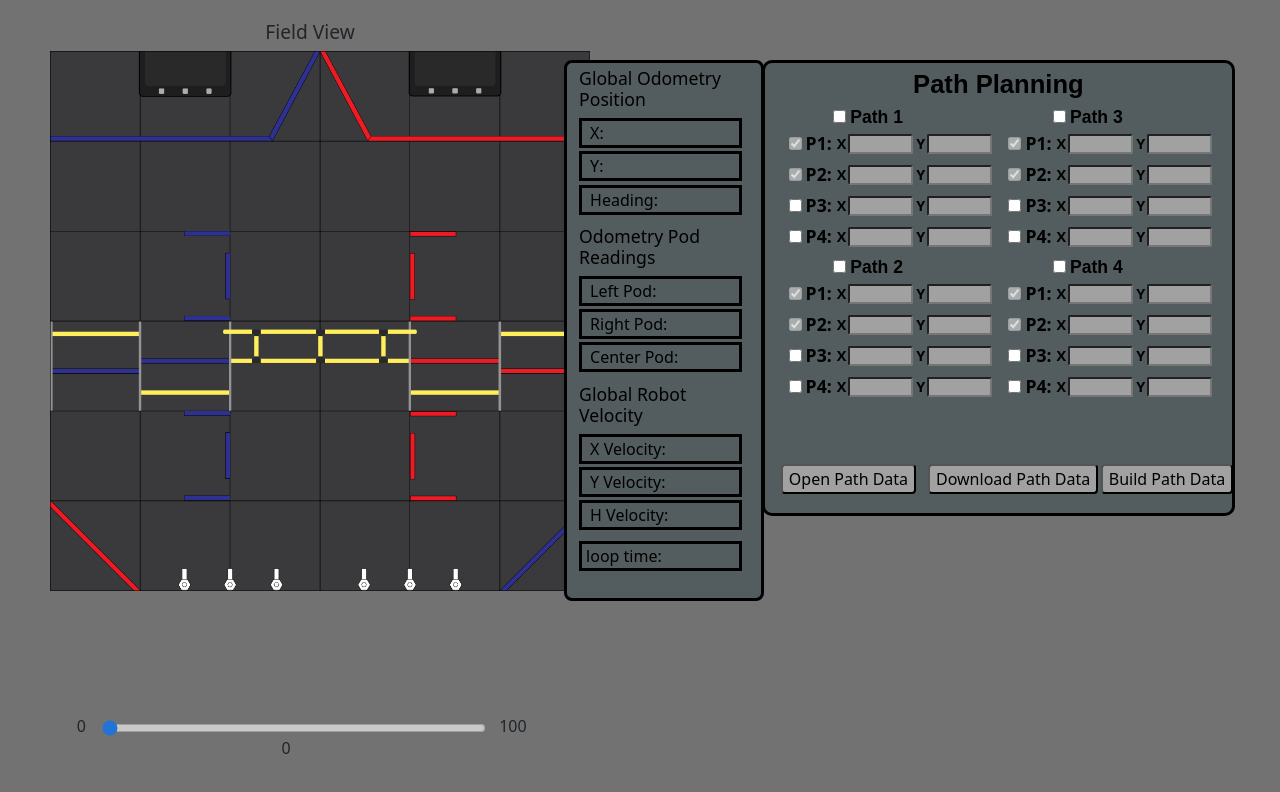
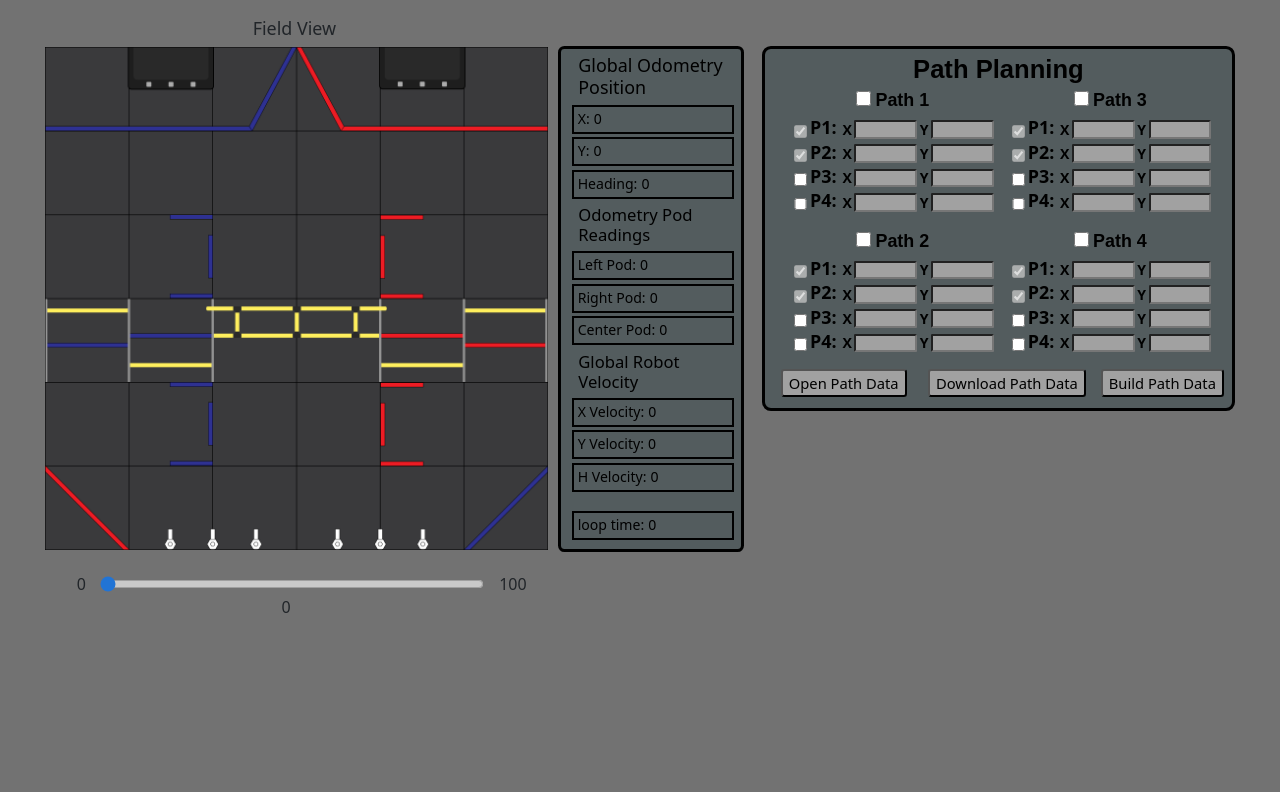
Before and after one commit to Weaponboy/Localization_Sim, a plain HTML site: page index.html in a window 1280 px wide. Drawn offline with nearby package versions, Linux system fonts and the light colour scheme.

Commit message:
vw positioning added

```diff
--- a/index.html
+++ b/index.html
@@ -21,43 +21,39 @@
 
         #backround {
             border-color: rgb(71, 70, 70);
-            width: 540px;
-            height: 540px;
-            margin-left: 50px;
-            margin-right: 30px;
-            margin-bottom: 10px;
-        }
-
-        #display {
             position: absolute;
-            top: 60%;
-            left: 92%;
+            top: 3.7vw;
+            left: 3.5vw;
+            width: 39.3vw;
+            height: 39.3vw;
         }
 
         #displayPath {
+            font-size: 1.15vw;
             position: absolute;
-            top: 58%;
-            left: 86%;
-            border-radius: 4px;
+            top: 28.8vw;
+            left: 86vw;
+            border-radius: 0.25vw;
             background-color: rgb(161, 161, 161);
         }
 
         #openPathFromFile {
+            font-size: 1.15vw;
             position: absolute;
-            top: 58%;
-            left: 61%;
-            border-radius: 4px;
+            top: 28.8vw;
+            left: 61vw;
+            border-radius: 0.25vw;
             z-index: 200;
             background-color: rgb(161, 161, 161);
         }
 
         #downloadData {
+            font-size: 1.15vw;
             position: absolute;
-            top: 58%;
-            left: 72.5%;
-            border-radius: 4px;
+            top: 28.8vw;
+            left: 72.5vw;
+            border-radius: 0.25vw;
             background-color: rgb(161, 161, 161);
-
         }
 
         #openPathFromFile :hover {
@@ -66,16 +62,16 @@
         }
 
         .point {
-            width: 2px;
-            height: 2px;
+            width: 0.125vw;
+            height: 0.125vw;
             background-color: rgb(0, 255, 34);
             /* Make it round */
             position: absolute;
         }
 
         .pointStatic {
-            width: 2px;
-            height: 2px;
+            width: 0.125vw;
+            height: 0.125vw;
             z-index: 200;
             background-color: rgb(204, 0, 255);
             position: absolute;
@@ -83,9 +79,9 @@
 
         #mySlider {
             position: absolute;
-            top: 90%;
-            left: 8%;
-            width: 30%;
+            top: 45vw;
+            left: 7.8vw;
+            width: 30vw;
             background: #d3d3d3;
             outline: none;
             opacity: 0.7;
@@ -95,231 +91,304 @@
 
         #robotPos {
             display: none;
-            width: 8px;
-            height: 8px;
+            width: 0.5vw;
+            height: 0.5vw;
             background-color: red;
             border-radius: 50%;
             position: absolute;
             z-index: 100;
         }
 
-        #robotBorder {
-            display: none;
-            width: 62px;
-            height: 62px;
-            background: none;
-            border-style: solid;
-            border-color: (255, 0, 0);
-            border-width: 3px;
-            position: absolute;
-            z-index: 100;
-        }
-
         .yLabel {
-            font-size: 90%;
+            font-size: 1.1vw;
+            padding-right: 0.2vw !important;
+            padding-left: 0.2vw !important;
             font-weight: 600;
-            margin-left: 3px;
-            margin-right: 2px;
             padding: 0;
-            margin-top: 3px;
         }
 
         .xLabel {
-            font-size: 90%;
+            font-size: 1.1vw;
+            padding-right: 0.2vw !important;
             font-weight: 600;
             padding: 0;
-            margin-left: 5px;
-            margin-right: 2px;
-            margin-top: 3px;
         }
 
         .pointBox {
-            display: inline-flex;
-            height: 25px;
-            width: 45%;
-            margin-left: 10px;
+            text-align: center;
+            height: 1.8vw !important;
+            width: 100%;
+            margin: 0.1vw;
         }
 
         .pointChecks {
             vertical-align: middle;
-            margin-top: 2px;
+            margin-top: 0.125vw;
         }
 
         .checkLabel {
-            font-size: 110%;
+            font-size: 1.4vw;
             font-weight: 600;
             padding: 0;
             margin: 0%;
-            margin-left: 4px;
+            margin-left: 0.25vw;
+            margin-right: 0.45vw;
+            margin-bottom: 0.4vw;
             vertical-align: middle;
         }
 
         .valueLabel {
-            width: 65px;
-            height: 20px;
-            border-radius: 2px;
+            width: 4.9vw;
+            height: 1.45vw;
+            border-radius: 0.125vw;
             vertical-align: middle;
-            margin-top: 4px;
-            font-size: 90%;
-            font-weight: 600;
+            /* margin-top: 0.25vw; */
+            font-size: 1.1vw;
+            font-weight: 500;
             background-color: rgb(161, 161, 161);
+            margin-bottom: 0.15vw;
         }
 
         .pathHeadings {
-            font-size: 110%;
+            font-size: 1.4vw;
             font-weight: 600;
             font-family: Arial, Helvetica, sans-serif;
             padding: 0;
             margin: 0;
-            text-align: center;
         }
 
         .pathHeadingsBox {
             text-align: center;
             width: 100%;
             accent-color: rgba(2, 52, 82, 0.822);
-
+            height: 2vw;
         }
 
         .pointBoxes {
-            width: 85%;
-            height: 150px;
+            width: 100%;
+            height: 11vw;
         }
 
         .pointChecks {
             accent-color: rgba(2, 52, 82, 0.822);
+            width: 1.01vw;
+            height: 1.01vw;
+        }
+
+        .borderBox {
+            text-align: left;
+            font-size: 1.2vw;
+            font-weight: 500;
+            border-style: solid;
+            padding-bottom: 0 !important;
+            padding-top: 0 !important;
+            margin-top: 0 !important;
+            border-width: 0.2vw;
+            width: 100%;
+            margin-bottom: 0.3vw;
+        }
+
+        .groupBox {
+            margin-top: 0.4vw;
+            width: 13.5vw;
+            padding-left: 6%;
+        }
+
+        .valuesDisplay {
+            text-align: left;
+            margin: 0;
+            font-size: 1.1vw;
+            font-weight: 500;
+            padding-top: 0.3vw;
+            display: inline-block;
+        }
+
+        .labelDisplay {
+            text-align: left;
+            margin: 0;
+            font-size: 1.1vw;
+            font-weight: 500;
+            padding-top: 0.3vw;
+            padding-bottom: 0.3vw;
+            padding-left: 0.3vw;
+            display: inline-block;
+        }
+
+        .bigCheck {
+            width: 1.2vw;
+            height: 1.2vw;
+        }
+
+        #robotBorder {
+            display: none;
+            width: 4.4vw;
+            height: 4.4vw;
+            background: none;
+            border-style: solid;
+            border-color: (255, 0, 0);
+            border-width: 0.2vw;
+            position: absolute;
+            z-index: 100;
         }
     </style>
 
 </head>
 
-<body style="display: inline-flex;">
+<body>
 
-    <div id="drop_zone" style="height: fit-content; width: fit-content;">
-        <h1 style="font-size: 120%; text-align: center; margin-top: 20px;">Field View</h1>
+    <div id="drop_zone" style="height: 43vw; width: 43vw;">
+
+        <h1 style="font-size: 1.4vw; text-align: center; margin-top: 1.4vw; padding-left: 3vw;">Field View</h1>
+
         <img ondrop="dropHandler(event);" ondragover="dragOverHandler(event);"
             src="images/custom-centerstage-field-diagrams-works-with-meepmeep-v0-uqcy8o9sfpob1.png" id="backround"
             alt="">
+
         <div id="robotPos"></div>
+
         <div id="robotBorder"></div>
+
     </div>
 
     <input type="range" min="0" max="0" value="0" class="slider" id="mySlider">
-    <div id="sliderValue" style="position: absolute; top: 92%; left: 22%;">50</div>
-    <div id="start" style="position: absolute; top: 89.2%; left: 6%;">0</div>
-    <div id="end" style="position: absolute; top: 89.2%; left: 39%;">100</div>
+    <div id="sliderValue" style="position: absolute; top: 46.5vw; left: 22vw;">50</div>
+    <div id="start" style="position: absolute; top: 44.65vw; left: 6vw;">0</div>
+    <div id="end" style="position: absolute; top: 44.65vw; left: 39vw;">100</div>
 
     <div
-        style="position: absolute; top: 7.5%; left: 44.1%; height: 541px; width: 200px; background-color: rgb(83, 92, 94); border-style: solid; border-radius: 8px; color: black;">
-        <div id="globalPosition" style="margin-top: 5px; width: 90%; padding-left: 6%;">
-            <h1 style="font-size: 110%;">Global Odometry Position</h1>
-            <div
-                style="text-align: center; font-size: 100%; font-weight: 500; border-style: solid; padding: 0; height: fit-content; width: 100%; display: inline-flex; margin-bottom: 0.2rem;  padding-left: 0.5rem;">
-                X: <h2 id="XPosition"
-                    style=" text-align: center; margin: 0; font-size: 100%; font-weight: 500;  padding-left: 0.5rem; padding-top: 2px;">
+        style="position: absolute; top: 3.6vw; left: 43.6vw; height: 39.5vw; width: 14.5vw; background-color: rgb(83, 92, 94); border-style: solid; border-radius: 0.5vw; border-width: 0.25vw; color: black;">
+
+        <div id="globalPosition" class="groupBox">
+            <h1 style="font-size: 1.4vw; margin: 0.5vw;">Global Odometry Position</h1>
+            <div class="borderBox">
+                <h2 class="labelDisplay">
+                    X:
+                </h2>
+                <h2 id="XPosition" class="valuesDisplay">
+                    0
                 </h2>
             </div>
-            <div
-                style="font-size: 100%; font-weight: 500; border-style: solid; padding: 0; height: fit-content; width: 100%; display: inline-flex; margin-bottom: 0.2rem;  padding-left: 0.5rem;">
-                Y: <h2 id="YPosition"
-                    style="font-size: 100%; font-weight: 500; margin: 0;  padding-left: 0.5rem;  padding-top: 2px;">
+            <div class="borderBox">
+                <h2 class="labelDisplay">
+                    Y:
+                </h2>
+                <h2 id="YPosition" class="valuesDisplay">
+                    0
                 </h2>
             </div>
-            <div
-                style="font-size: 100%; font-weight: 500; border-style: solid; padding: 0; height: fit-content; width: 100%; display: inline-flex; margin-bottom: 0.2rem;  padding-left: 0.5rem;">
-                Heading: <h2 id="Heading"
-                    style=" margin: 0; font-size: 100%; font-weight: 500; padding-left: 0.5rem;  padding-top: 2px;">
+            <div class="borderBox">
+                <h2 class="labelDisplay">
+                    Heading:
+                </h2>
+                <h2 id="Heading" class="valuesDisplay">
+                    0
                 </h2>
             </div>
         </div>
 
-        <div id="globalPosition" style="margin-top: 8px; width: 90%; padding-left: 6%;">
-            <h1 style="font-size: 110%;">Odometry Pod Readings</h1>
-            <div
-                style="border-style: solid; font-weight: 500; font-size: 100%; padding: 0; height: fit-content; width: 100%; display: inline-flex; margin-bottom: 0.2rem;  padding-left: 0.5rem;">
-                Left Pod: <h2 id="LeftPod"
-                    style=" margin: 0; font-size: 100%; font-weight: 500; padding-left: 0.5rem;  padding-top: 2px;">
+        <div id="globalPosition" class="groupBox">
+            <h1 style="font-size: 1.3vw; margin: 0.5vw;">Odometry Pod Readings</h1>
+            <div class="borderBox">
+                <h2 class="labelDisplay">
+                    Left Pod:
+                </h2>
+                <h2 id="LeftPod" class="valuesDisplay">
+                    0
                 </h2>
             </div>
-            <div
-                style="border-style: solid; font-weight: 500; font-size: 100%; padding: 0; height: fit-content; width: 100%; display: inline-flex; margin-bottom: 0.2rem;  padding-left: 0.5rem;">
-                Right Pod: <h2 id="RightPod"
-                    style=" margin: 0; font-size: 100%; font-weight: 500; padding-left: 0.5rem;  padding-top: 2px;">
+            <div class="borderBox">
+                <h2 class="labelDisplay">
+                    Right Pod:
+                </h2>
+                <h2 id="RightPod" class="valuesDisplay">
+                    0
                 </h2>
             </div>
-            <div
-                style="border-style: solid; font-weight: 500; font-size: 100%; padding: 0; height: fit-content; width: 100%; display: inline-flex; margin-bottom: 0.2rem;  padding-left: 0.5rem;">
-                Center Pod: <h2 id="CenterPod"
-                    style=" margin: 0; font-size: 100%; font-weight: 500; padding-left: 0.5rem;  padding-top: 2px;">
+            <div class="borderBox">
+                <h2 class="labelDisplay">
+                    Center Pod:
+                </h2>
+                <h2 id="CenterPod" class="valuesDisplay">
+                    0
                 </h2>
             </div>
         </div>
 
-        <div id="globalPosition" style="margin-top: 8px; width: 90%; padding-left: 6%;">
-            <h1 style="font-size: 110%;">Global Robot Velocity</h1>
-            <div
-                style="border-style: solid; font-size: 100%; font-weight: 500; padding: 0; height: fit-content; width: 100%; display: inline-flex; margin-bottom: 0.2rem;  padding-left: 0.5rem;">
-                X Velocity: <h2 id="XVelo"
-                    style=" margin: 0; font-size: 100%; font-weight: 500; padding-left: 0.5rem;  padding-top: 2px;">
+        <div id="globalPosition" class="groupBox">
+            <h1 style="font-size: 1.3vw; margin: 0.5vw;">Global Robot Velocity</h1>
+            <div class="borderBox">
+                <h2 class="labelDisplay">
+                    X Velocity:
+                </h2>
+                <h2 id="XVelo" class="valuesDisplay">
+                    0
                 </h2>
             </div>
-            <div
-                style="border-style: solid; font-size: 100%; font-weight: 500; padding: 0; height: fit-content; width: 100%; display: inline-flex; margin-bottom: 0.2rem;  padding-left: 0.5rem;">
-                Y Velocity: <h2 id="YVelo"
-                    style=" margin: 0; font-size: 100%; font-weight: 500; padding-left: 0.5rem;  padding-top: 2px;">
+            <div class="borderBox">
+                <h2 class="labelDisplay">
+                    Y Velocity:
+                </h2>
+                <h2 id="YVelo" class="valuesDisplay">
+                    0
                 </h2>
             </div>
-            <div
-                style="border-style: solid; font-size: 100%; font-weight: 500; padding: 0; height: fit-content; width: 100%; display: inline-flex; margin-bottom: 0.2rem;  padding-left: 0.5rem;">
-                H Velocity: <h2 id="HeadingVelo"
-                    style=" margin: 0; font-size: 100%; font-weight: 500; padding-left: 0.5rem;  padding-top: 2px;">
+            <div class="borderBox">
+                <h2 class="labelDisplay">
+                    H Velocity:
+                </h2>
+                <h2 id="HeadingVelo" class="valuesDisplay">
+                    0
                 </h2>
             </div>
         </div>
 
-        <div
-            style="margin-left: 6%; margin-top: 8px; width: 83.8%; border-style: solid; font-size: 100%; font-weight: 500; padding: 0; height: fit-content; display: inline-flex; margin-bottom: 0.2rem;  padding-left: 4px;">
-            loop time: <h2 id="loopTimeDis"
-                style="font-size: 100%; font-weight: 500; padding: 0; margin: 0; height: fit-content; padding-left: 0px; padding-top: 2px;">
+        <div class="groupBox" style="margin-top: 1.5vw;">
+            <div class="borderBox">
+                <h2 class="labelDisplay">
+                    loop time:
                 </h2>
+                <h2 id="loopTimeDis" class="valuesDisplay">
+                    0
+                </h2>
+            </div>
         </div>
 
     </div>
 
     <div id="pointsStorage"
-        style="position: absolute; top: 7.5%; left: 59.5%; height: 57%; width: 37%; background-color: rgb(83, 92, 94); color: black; border-radius: 10px; border-style: solid;">
+        style="position: absolute; top: 3.6vw; left: 59.5vw; height: 28.5vw; width: 37vw; background-color: rgb(83, 92, 94); color: black; border-radius: 0.7vw; border-style: solid;">
 
         <h1
-            style="font-size: 160%; font-family: Arial, Helvetica, sans-serif; text-align: center; font-weight: 600; margin: 0; padding-top: 6px;">
+            style="font-size: 2vw; font-family: Arial, Helvetica, sans-serif; text-align: center; font-weight: 600; margin: 0; padding-top: 0.4vw;">
             Path Planning</h1>
 
-        <div style="width: 45%; height: 300px; position: absolute; top:9%; left: 3%;">
+        <div style="width: 17vw; height: 22vw; position: absolute; top:3vw; left: 1.5vw;">
             <div id="firstPath" class="pointBoxes">
                 <div class="pathHeadingsBox">
-                    <input type="checkbox" id="Path1">
+                    <input type="checkbox" id="Path1" class="bigCheck">
                     <label class="pathHeadings" for="Path1">Path 1</label>
                 </div>
             </div>
 
             <div id="secondPath" class="pointBoxes">
                 <div class="pathHeadingsBox">
-                    <input type="checkbox" id="Path2">
+                    <input type="checkbox" id="Path2" class="bigCheck">
                     <label class="pathHeadings" for="Path2">Path 2</label>
                 </div>
             </div>
         </div>
 
-        <div style="width: 45%; float: inline-end; height: 300px; position: absolute; top: 9%; left: 50%;">
+        <div style="width: 17vw; float: inline-end; height: 22vw; position: absolute; top: 3vw; left: 18.5vw;">
             <div id="thirdPath" class="pointBoxes">
                 <div class="pathHeadingsBox">
-                    <input type="checkbox" id="Path3" onclick="">
+                    <input type="checkbox" id="Path3" class="bigCheck">
                     <label class="pathHeadings" for="Path3">Path 3</label>
                 </div>
             </div>
 
             <div id="forthPath" class="pointBoxes">
                 <div class="pathHeadingsBox">
-                    <input type="checkbox" id="Path4">
+                    <input type="checkbox" id="Path4" class="bigCheck">
                     <label class="pathHeadings" for="Path4">Path 4</label>
                 </div>
             </div>
@@ -372,40 +441,62 @@
             const containerTest = document.getElementById('pointsStorage');
 
             function handleInputChange(event) {
+
                 PlanPath();
 
+                var point2 = document.getElementById("Path2");
+                var point3 = document.getElementById("Path3");
+                var point4 = document.getElementById("Path4");
+
+                if (point2.checked) {
                     var point32 = document.getElementById("1p3tick");
                     var point42 = document.getElementById("1p4tick");
 
                     startPoint(2, point32.checked, point42.checked)
+                }
 
+                if (point3.checked) {
                     var point33 = document.getElementById("2p3tick");
                     var point43 = document.getElementById("2p4tick");
 
                     startPoint(3, point33.checked, point43.checked)
+                }
 
+                if (point4.checked) {
                     var point34 = document.getElementById("3p3tick");
                     var point44 = document.getElementById("3p4tick");
 
                     startPoint(4, point34.checked, point44.checked)
+                }
+
 
             }
 
             function updatePointsInput(event) {
+                var point2 = document.getElementById("Path2");
+                var point3 = document.getElementById("Path3");
+                var point4 = document.getElementById("Path4");
+
+                if (point2.checked) {
                     var point32 = document.getElementById("1p3tick");
                     var point42 = document.getElementById("1p4tick");
 
                     startPoint(2, point32.checked, point42.checked)
+                }
 
+                if (point3.checked) {
                     var point33 = document.getElementById("2p3tick");
                     var point43 = document.getElementById("2p4tick");
 
                     startPoint(3, point33.checked, point43.checked)
+                }
 
+                if (point4.checked) {
                     var point34 = document.getElementById("3p3tick");
                     var point44 = document.getElementById("3p4tick");
 
                     startPoint(4, point34.checked, point44.checked)
+                }
 
                 updateBuildPatten();
 
@@ -578,6 +669,7 @@
         }
 
         function startPoint(startNumber, third, forth) {
+
             var pointToInputX = document.getElementById(startNumber + "p1X");
             var pointToInputY = document.getElementById(startNumber + "p1Y");
 
@@ -664,14 +756,11 @@
 
             divBox.appendChild(checkbox);
             divBox.appendChild(checkLabel);
-            divBox.appendChild(document.createElement('br'));
 
             divBox.appendChild(xLabel);
-            divBox.appendChild(document.createElement('br'));
             divBox.appendChild(xInput);
 
             divBox.appendChild(yLabel);
-            divBox.appendChild(document.createElement('br'));
             divBox.appendChild(yInput);
 
             container.appendChild(divBox);
@@ -811,23 +900,24 @@
             for (var i = 0; i < slider.value; i++) {
                 var point = document.createElement("div");
                 point.className = "point";
-                point.style.top = -((xValues[i] * 1.5)) + 590 + "px";
-                point.style.left = (yValues[i] * 1.5) + 50 + "px";
+                point.style.top = -((xValues[i] * 0.109)) + 42.8 + "vw";
+                point.style.left = (yValues[i] * 0.109) + 3.5 + "vw";
                 dropZone.appendChild(point);
 
                 createdPoints.push(point);
             }
+
             var robotBorder = document.getElementById("robotBorder");
-            robotBorder.style.top = -((xValues[slider.value] * 1.5)) + 559 + "px";
-            robotBorder.style.left = (yValues[slider.value] * 1.5) + 20 + "px";
+            robotBorder.style.top = -((xValues[slider.value] * 0.109)) + 40.7 + "vw";
+            robotBorder.style.left = (yValues[slider.value] * 0.109) + 1.3 + "vw";
             var heading = headingValues[slider.value];
-            robotBorder.style.transform = `rotate(${heading}deg)`;
+            // robotBorder.style.transform = `rotate(${heading}deg)`;
             robotBorder.style.display = "block";
 
 
             var robotPosition = document.getElementById("robotPos");
-            robotPosition.style.top = -((xValues[slider.value] * 1.5)) + 586 + "px";
-            robotPosition.style.left = (yValues[slider.value] * 1.5) + 48.5 + "px";
+            robotPosition.style.top = -((xValues[slider.value] * 0.109)) + 42.6 + "vw";
+            robotPosition.style.left = (yValues[slider.value] * 0.109) + 3.3 + "vw";
             robotPosition.style.display = "block";
         }
 
@@ -1255,8 +1345,8 @@
             for (var i = 0; i < xpoints.length; i++) {
                 var point = document.createElement("div");
                 point.className = "pointStatic";
-                point.style.top = -((xpoints[i] * 1.5)) + 590 + "px";
-                point.style.left = (ypoints[i] * 1.5) + 50 + "px";
+                point.style.top = -((xpoints[i] * 0.109)) + 42.8 + "vw";
+                point.style.left = (ypoints[i] * 0.109) + 3.5 + "vw";
                 dropZone.appendChild(point);
 
                 createdPointsStatic.push(point);
```
Also changed, not shown: images/Screenshot 2024-06-04 105613.png (added). Lines whose indentation alone changed are shown as unchanged.
